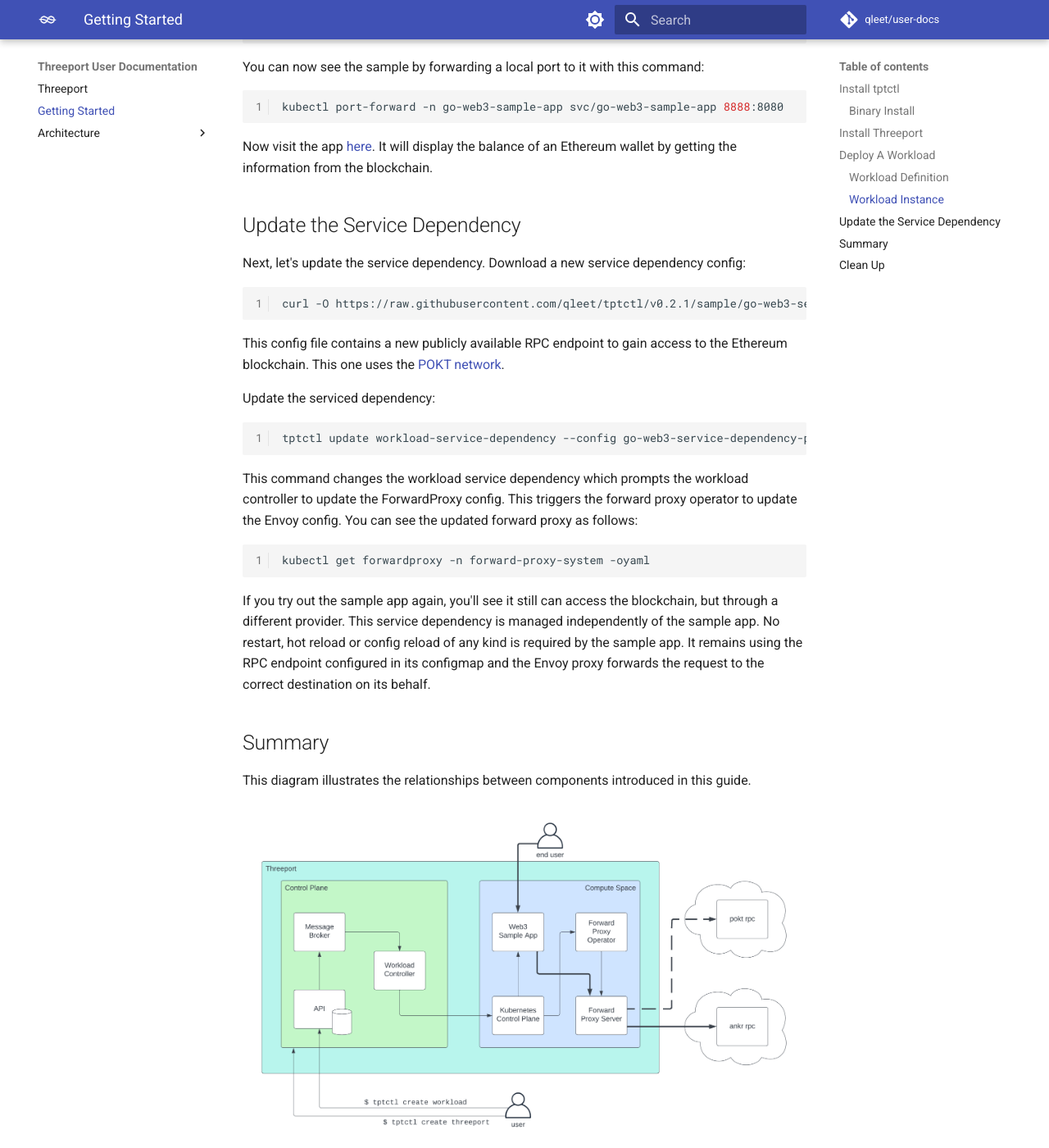
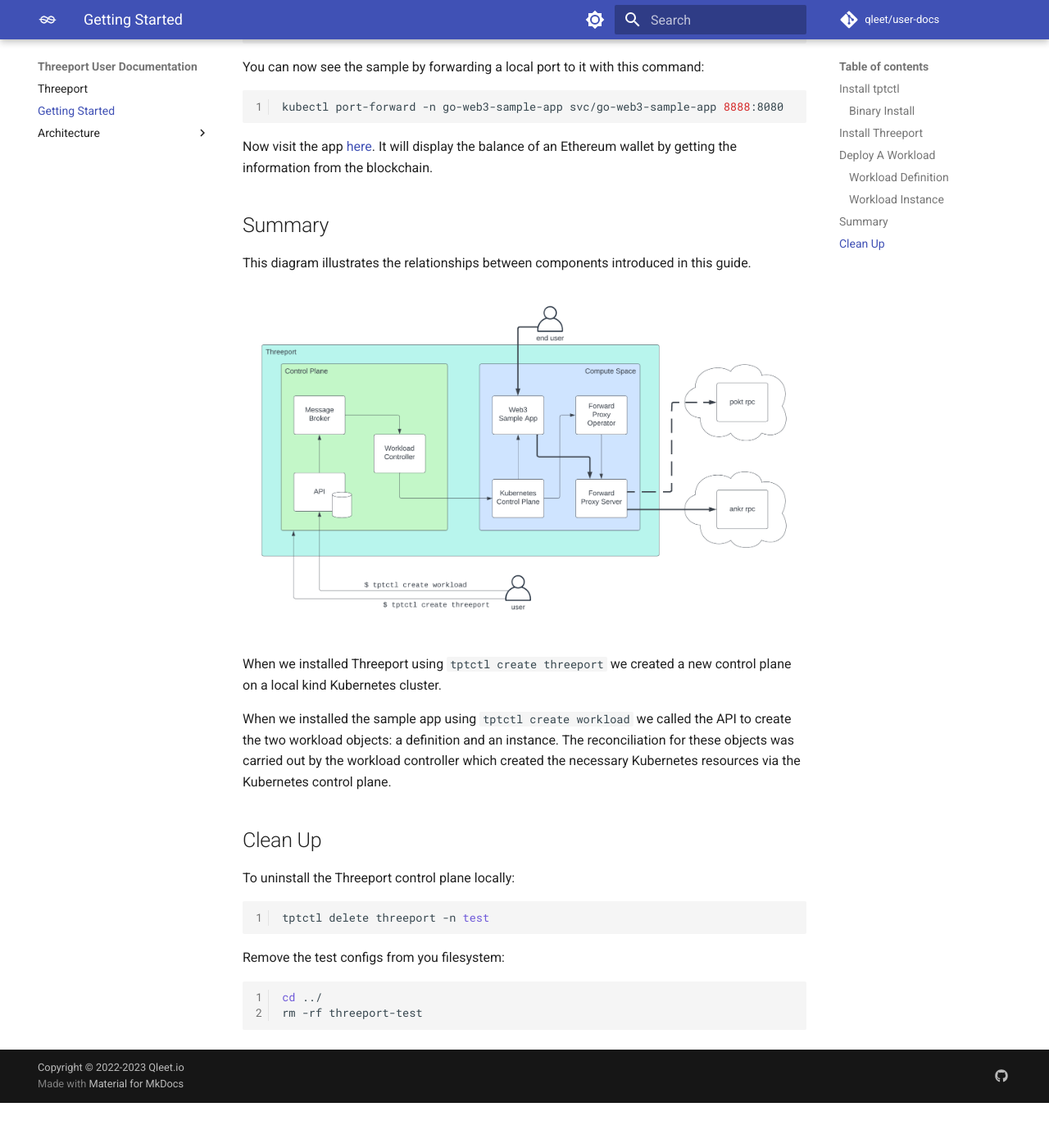
Before and after one commit to qleet/user-docs, an MkDocs documentation site: the page built from docs/getting-started.md, in a window 1280 px wide and 1400 px high, scrolled down 3046 px. Shown: the whole window at 82% size. Built offline with MkDocs 1.6.1 and Material for MkDocs 9.7.7, drawn with Linux system fonts in a browser that asks for light colours; comment, search, counter and statistics services are not loaded; after the commit the page ends 4391 px from its top, so only the background shows below that; some of the changed text lies outside the part shown.

Commit message:
fix: remove section on updating a service dependency

````diff
--- a/docs/getting-started.md
+++ b/docs/getting-started.md
@@ -156,41 +156,6 @@
 Now visit the app [here](http://localhost:8888).  It will display the balance of
 an Ethereum wallet by getting the information from the blockchain.
 
-## Update the Service Dependency
-
-Next, let's update the service dependency.  Download a new service dependency
-config:
-
-```bash
-curl -O https://raw.githubusercontent.com/qleet/tptctl/v0.2.1/sample/go-web3-service-dependency-pokt.yaml
-```
-
-This config file contains a new publicly available RPC endpoint to gain access
-to the Ethereum blockchain.  This one uses the [POKT
-network](https://www.pokt.network/).
-
-Update the serviced dependency:
-
-```bash
-tptctl update workload-service-dependency --config go-web3-service-dependency-pokt.yaml
-```
-
-This command changes the workload service dependency which prompts the workload
-controller to update the ForwardProxy config.  This triggers the forward proxy
-operator to update the Envoy config.  You can see the updated forward proxy as
-follows:
-
-```bash
-kubectl get forwardproxy -n forward-proxy-system -oyaml
-```
-
-If you try out the sample app again, you'll see it still can access the
-blockchain, but through a different provider.  This service dependency is
-managed independently of the sample app.  No restart, hot reload or config
-reload of any kind is required by the sample app.  It remains using the RPC
-endpoint configured in its configmap and the Envoy proxy forwards the request to
-the correct destination on its behalf.
-
 ## Summary
 
 This diagram illustrates the relationships between components introduced in this
@@ -204,20 +169,7 @@
 When we installed the sample app using `tptctl create workload` we called the API to
 create the two workload objects: a definition and an instance.  The reconciliation for
 these objects was carried out by the workload controller which created the necessary
-Kubernetes resources via the Kubernetes control plane.  We spun up the sample app itself
-as well as the forward proxy components which manage connections to the Ethereum RPC
-providers needed by the sample app.
-
-When the end user queries the sample app for the balance of an Ethereum wallet,
-the sample app calls the forward proxy server which forwards the request to the
-destination configured by the Threeport user.
-
-Importantly, all dependencies are created in response to, and only when needed
-by, a tenant workload - the sample app in this case.  In this way Threeport is
-application-centric.  It responds to app requirements and creates dependent
-services in response to those requirements, as opposed to most workload
-management systems that require infrastructure and support services to be
-installed ahead of time.
+Kubernetes resources via the Kubernetes control plane.
 
 ## Clean Up
 
````
